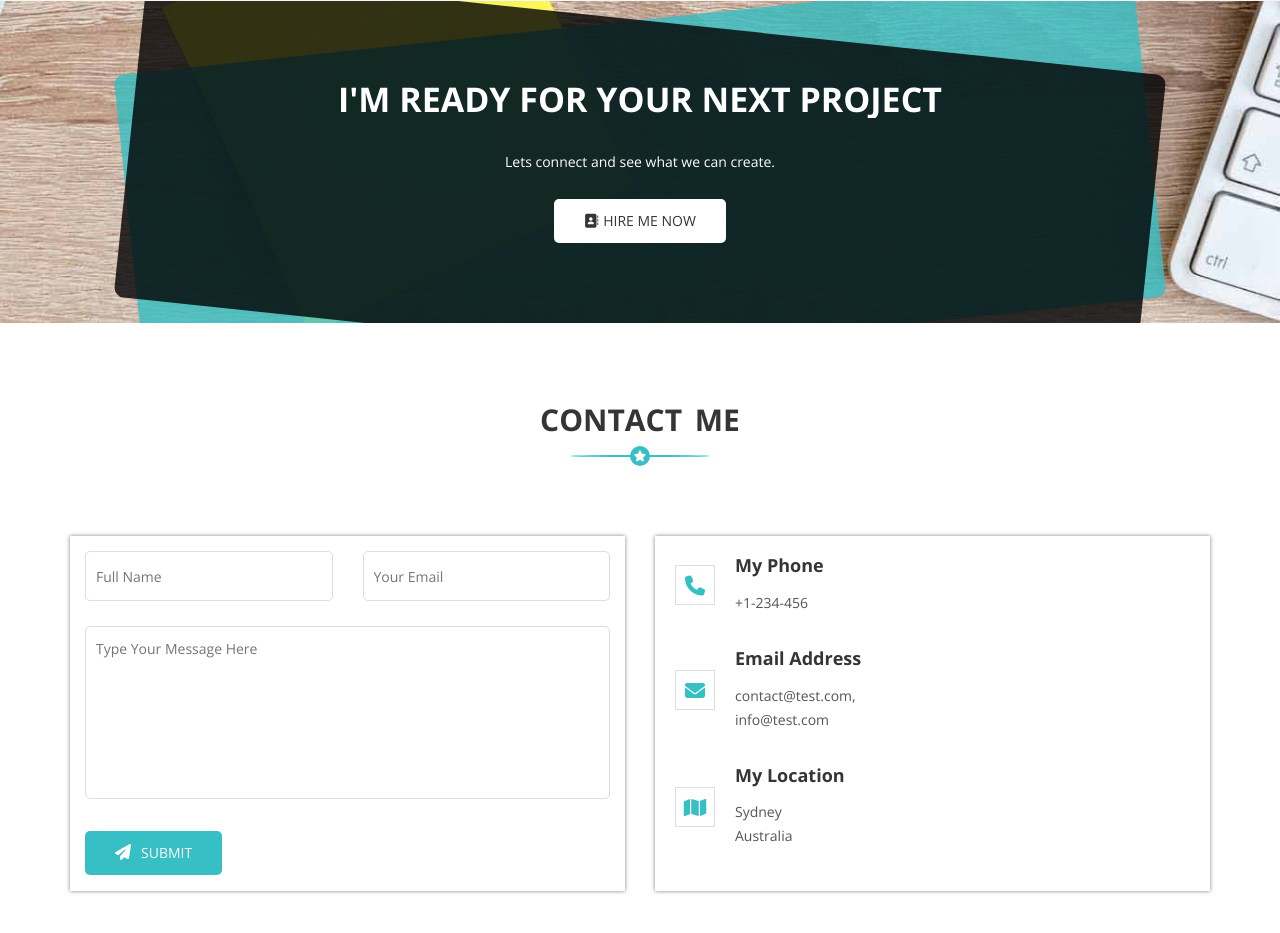
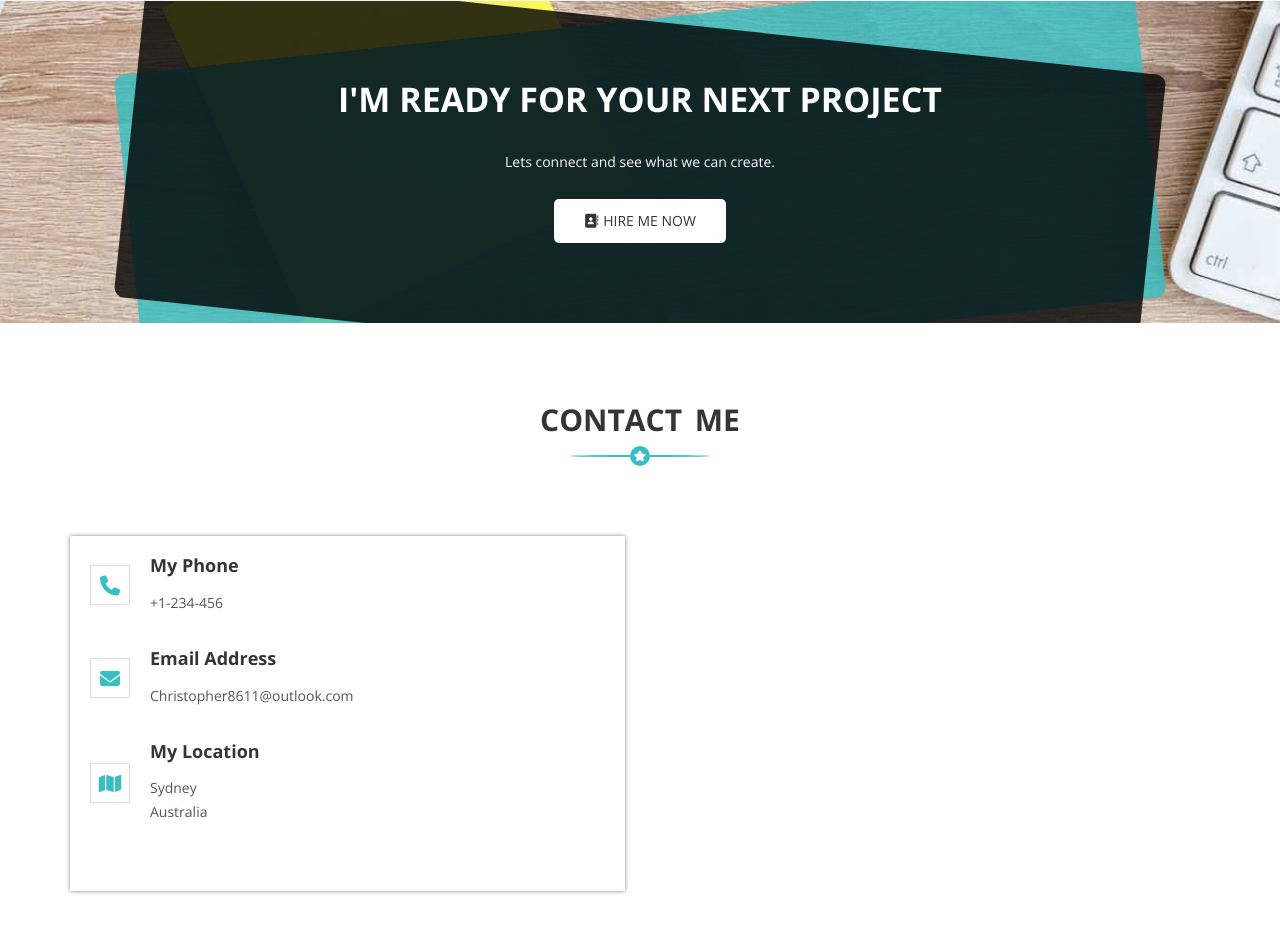
Before and after one commit to ChristopherBz/Portfolio, a plain HTML site: page index.html in a window 1280 px wide. Shown: the part 5079-6012 px from the top of the page. Drawn offline with nearby package versions, Linux system fonts and the light colour scheme; animation ran at ten frames a second.

Commit message:
adding contact details

```diff
--- a/index.html
+++ b/index.html
@@ -575,34 +575,6 @@
 					</div>
 				</div>
 				<div class="row">
-					<!-- Contact Form -->
-					<div class="col-md-6 col-sm-6 col-xs-12 wow fadeInLeft" data-wow-delay="0.4s">
-						<form class="form" method="post" action="mail/mail.php">
-							<div class="row">
-								<div class="col-md-6">
-									<div class="form-group">
-										<input type="text" name="name" placeholder="Full Name" required="required">
-									</div>
-								</div>
-								<div class="col-md-6">
-									<div class="form-group">
-										<input type="email" name="email" placeholder="Your Email" required="required">
-									</div>
-								</div>
-								<div class="col-md-12">
-									<div class="form-group">
-										<textarea name="message" rows="6" placeholder="Type Your Message Here" ></textarea>
-									</div>
-								</div>
-								<div class="col-md-12">
-									<div class="form-group button">
-										<button type="submit" class="button primary"><i class="fa fa-send"></i>Submit</button>
-									</div>
-								</div>
-							</div>
-						</form>
-					</div>
-					<!--/ End Contact Form -->
 					<!-- Contact Address -->
 					<div class="col-md-6 col-sm-6 col-xs-12 wow fadeInRight" data-wow-delay="0.8s">
 						<div class="contact">
@@ -620,7 +592,7 @@
 								<i class="fa fa-envelope"></i>
 								<div class="title">
 									<h4>Email Address</h4>
-									<p>contact@test.com,<br>info@test.com</p>
+									<p>Christopher8611@outlook.com</p>
 								</div>
 							</div>
 							<!--/ End Single Address -->
```
Also changed, not shown: images/codeQuiz2.jpg (added), 1 other file.
